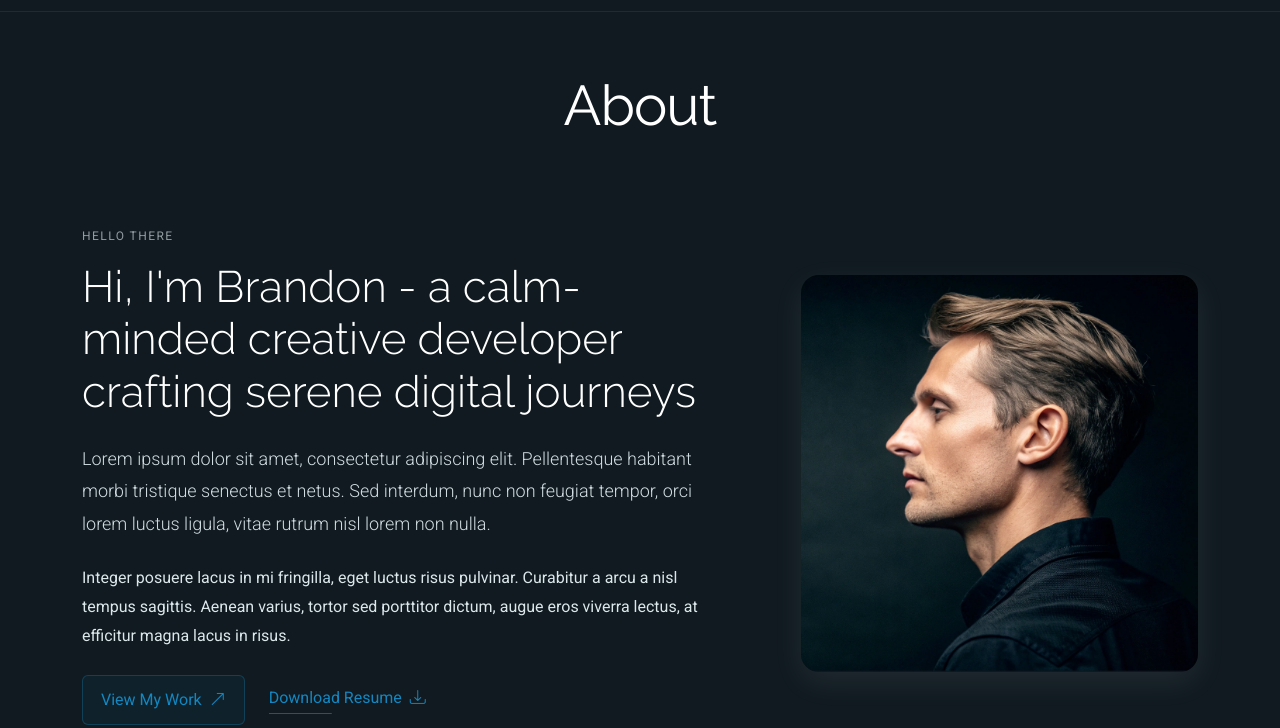
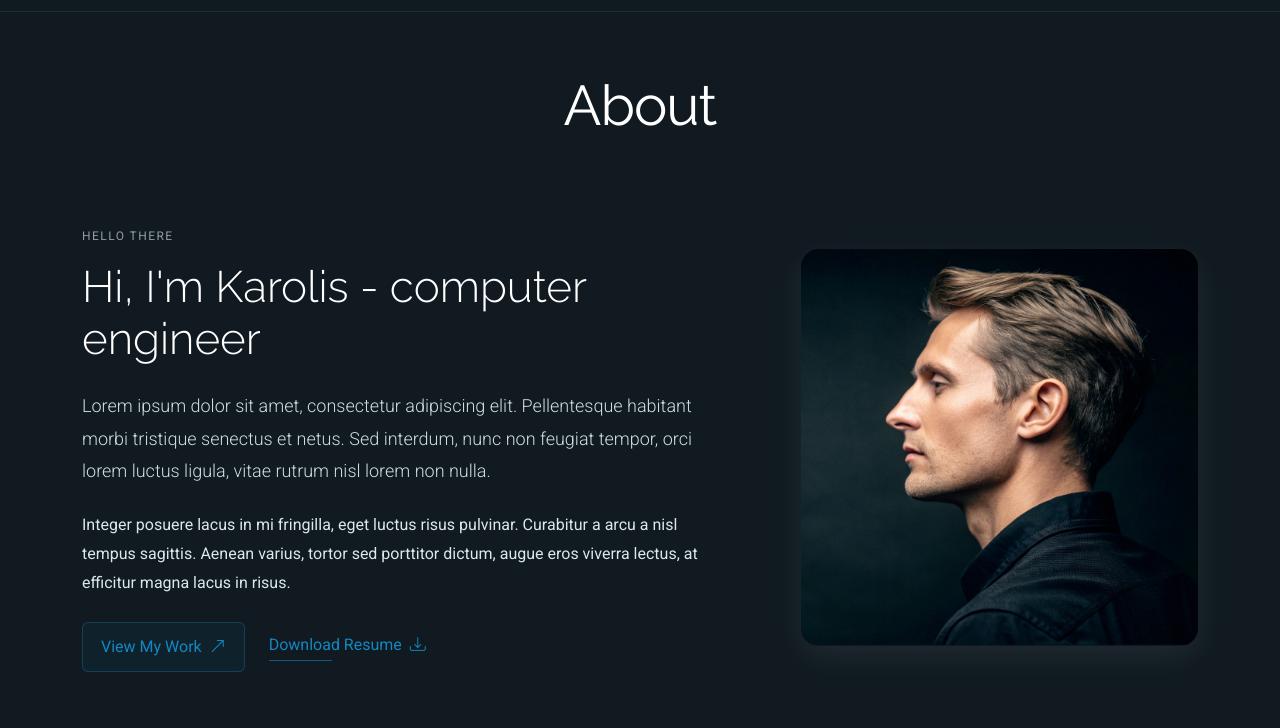
Before and after one commit to KrekerisLT/KrekerisLT.github.io, a plain HTML site: page about.html in a window 1280 px wide. Shown: the part 72-800 px from the top of the page. Drawn offline with Linux system fonts and the light colour scheme.

Commit message:
Update about.html

```diff
--- a/about.html
+++ b/about.html
@@ -85,7 +85,7 @@
           <div class="col-lg-7" data-aos="fade-right" data-aos-delay="150">
             <div class="intro-content">
               <span class="eyebrow">Hello there</span>
-              <h2 class="headline">Hi, I'm Brandon - a calm-minded creative developer crafting serene digital journeys</h2>
+              <h2 class="headline">Hi, I'm Karolis - computer engineer</h2>
               <p class="lead">
                 Lorem ipsum dolor sit amet, consectetur adipiscing elit. Pellentesque habitant morbi tristique senectus et netus. Sed interdum, nunc non feugiat tempor, orci lorem luctus ligula, vitae rutrum nisl lorem non nulla.
               </p>
```
